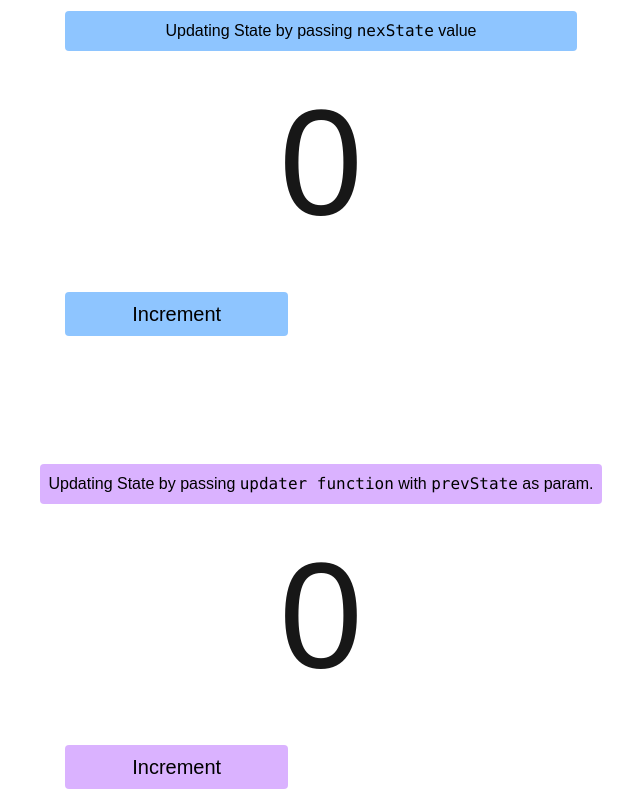
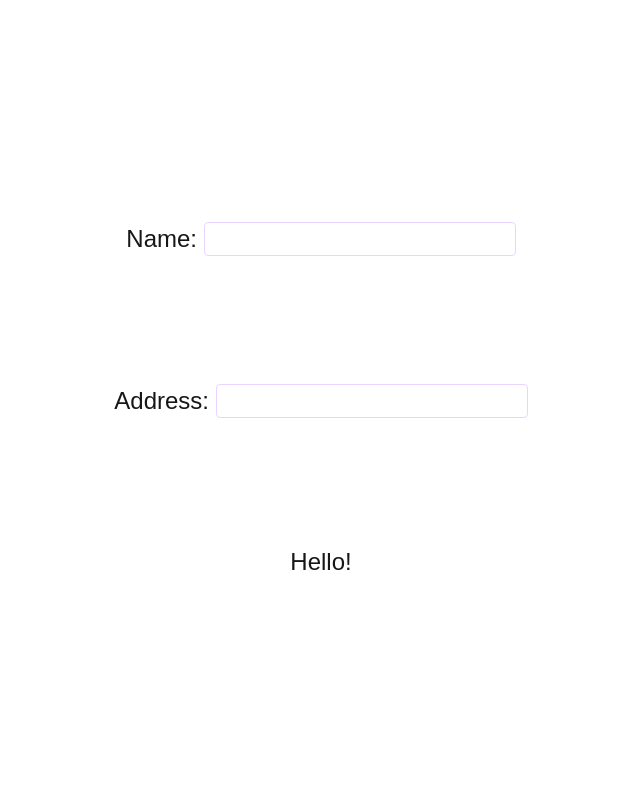
Before and after one commit to nicolealcala/next.js-beginner-tutorial, a Next.js app: page / in a window 1280 px wide. Shown: the whole page, without its empty margins (319-959 px from the left). Built offline with nearby package versions, Linux system fonts and the light colour scheme.

Commit message:
added react memo component

```diff
--- /dev/null
+++ b/components/react-memo-components/MemoComponent'.jsx
@@ -0,0 +1,37 @@
+import { memo, useState } from "react";
+
+export default function MemoComponent() {
+  const [name, setName] = useState("");
+  const [address, setAddress] = useState("");
+  return (
+    <>
+      <label className="text-2xl">
+        Name{": "}
+        <input
+          value={name}
+          className="border border-purple-200 rounded"
+          onChange={(e) => setName(e.target.value)}
+        />
+      </label>
+      <label className="text-2xl">
+        Address{": "}
+        <input
+          value={address}
+          className="border border-purple-200 rounded"
+          onChange={(e) => setAddress(e.target.value)}
+        />
+      </label>
+      <Greeting name={name} />
+    </>
+  );
+}
+
+const Greeting = memo(function Greeting({ name }) {
+  console.log("Greeting was rendered at", new Date().toLocaleTimeString());
+  return (
+    <h3 className="text-2xl">
+      Hello{name && ", "}
+      {name}!
+    </h3>
+  );
+});
--- a/components/use-state-components/CounterCorrect.jsx
+++ /dev/null
@@ -1,56 +0,0 @@
-import React, { useState } from "react";
-import Button from "../shared/Button";
-
-const CounterCorrect = (props) => {
-  const [count, setCount] = useState(0);
-
-  const handleDecrement = () => {
-    setCount((prev) => prev - 1);
-  };
-
-  const handleIncrement = () => {
-    setCount((prev) => prev + 1);
-  };
-
-  const handleDecrementTwice = () => {
-    setCount((prev) => prev - 1);
-    setCount((prev) => prev - 1);
-  };
-
-  const handleIncrementTwice = () => {
-    setCount((prev) => prev + 1);
-    setCount((prev) => prev + 1);
-  };
-
-  const handleReset = () => {
-    setCount(0);
-  };
-
-  return (
-    <div className="w-full flex flex-col items-center gap-y-6">
-      <p className="font-semibold text-9xl">{count}</p>
-      <div className="flex justify-between gap-x-4 w-xs">
-        <Button
-          color="yellow"
-          text="-"
-          onClick={props.isTwice ? handleDecrementTwice : handleDecrement}
-          className="w-sm"
-        />
-        <Button
-          color="green"
-          text="+"
-          onClick={props.isTwice ? handleIncrementTwice : handleIncrement}
-          className="w-sm"
-        />
-      </div>
-      <Button
-        color="blue"
-        text="Reset"
-        onClick={handleReset}
-        className="w-xs"
-      />
-    </div>
-  );
-};
-
-export default CounterCorrect;
--- a/components/use-state-components/CounterIncorrect.jsx
+++ /dev/null
@@ -1,56 +0,0 @@
-import React, { useState } from "react";
-import Button from "../shared/Button";
-
-const CounterIncorrect = (props) => {
-  const [count, setCount] = useState(0);
-
-  const handleDecrement = () => {
-    setCount(count - 1);
-  };
-
-  const handleDecrementTwice = () => {
-    setCount(count - 1);
-    setCount(count - 1);
-  };
-
-  const handleIncrement = () => {
-    setCount(count + 1);
-  };
-
-  const handleIncrementTwice = () => {
-    setCount(count + 1);
-    setCount(count + 1);
-  };
-
-  const handleReset = () => {
-    setCount(0);
-  };
-
-  return (
-    <div className="w-full flex flex-col items-center gap-y-6">
-      <p className="font-semibold text-9xl">{count}</p>
-      <div className="flex justify-between gap-x-4 w-xs">
-        <Button
-          color="yellow"
-          text="-"
-          onClick={props.isTwice ? handleDecrementTwice : handleDecrement}
-          className="w-sm"
-        />
-        <Button
-          color="green"
-          text="+"
-          onClick={props.isTwice ? handleIncrementTwice : handleIncrement}
-          className="w-sm"
-        />
-      </div>
-      <Button
-        color="blue"
-        text="Reset"
-        onClick={handleReset}
-        className="w-xs"
-      />
-    </div>
-  );
-};
-
-export default CounterIncorrect;
--- a/components/use-state-components/CounterUpdateValue.jsx
+++ b/components/use-state-components/CounterUpdateValue.jsx
@@ -5,18 +5,17 @@ const CounterValue = () => {
 
   const handleIncrement = () => {
     console.warn("From Counter Value");
+
     // Using count snapshot
     setCount(count + 1);
-    console.log("After first setCount: ", count); // Old Count value
-    setCount(count + 1);
-    console.log("After second setCount: ", count); // Old Count value
+    console.log("After first setCount: ", count); // Old value
   };
 
   const handleReset = () => {
     setCount(0);
   };
 
-  console.log("Rendered Count Value: ", count); // New Count Value
+  console.log("Rendered Count Value: ", count); // Updated Count Value
   return (
     <div className="flex flex-col items-center">
       <p className="w-full text-center bg-blue-300 text-black p-2 rounded">
--- a/pages/index.js
+++ b/pages/index.js
@@ -1,11 +1,13 @@
+import MemoComponent from "@/components/react-memo-components/MemoComponent'";
 import CounterFunction from "@/components/use-state-components/CounterUpdateFunction";
 import CounterValue from "@/components/use-state-components/CounterUpdateValue";
 
 export default function Home() {
   return (
     <main className="flex flex-col gap-y-32 w-full h-dvh justify-center items-center">
-      <CounterValue />
-      <CounterFunction />
+      {/* <CounterValue /> */}
+      {/* <CounterFunction /> */}
+      <MemoComponent />
     </main>
   );
 }
```
